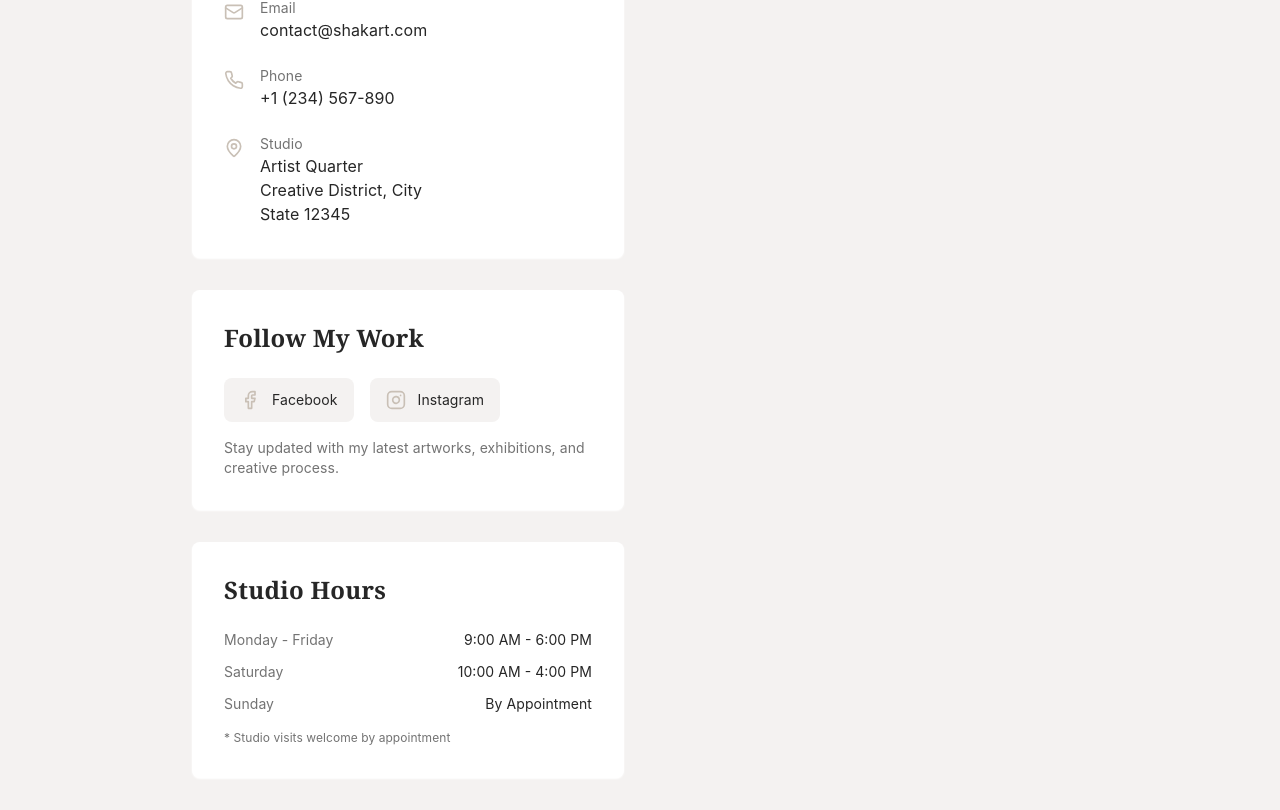
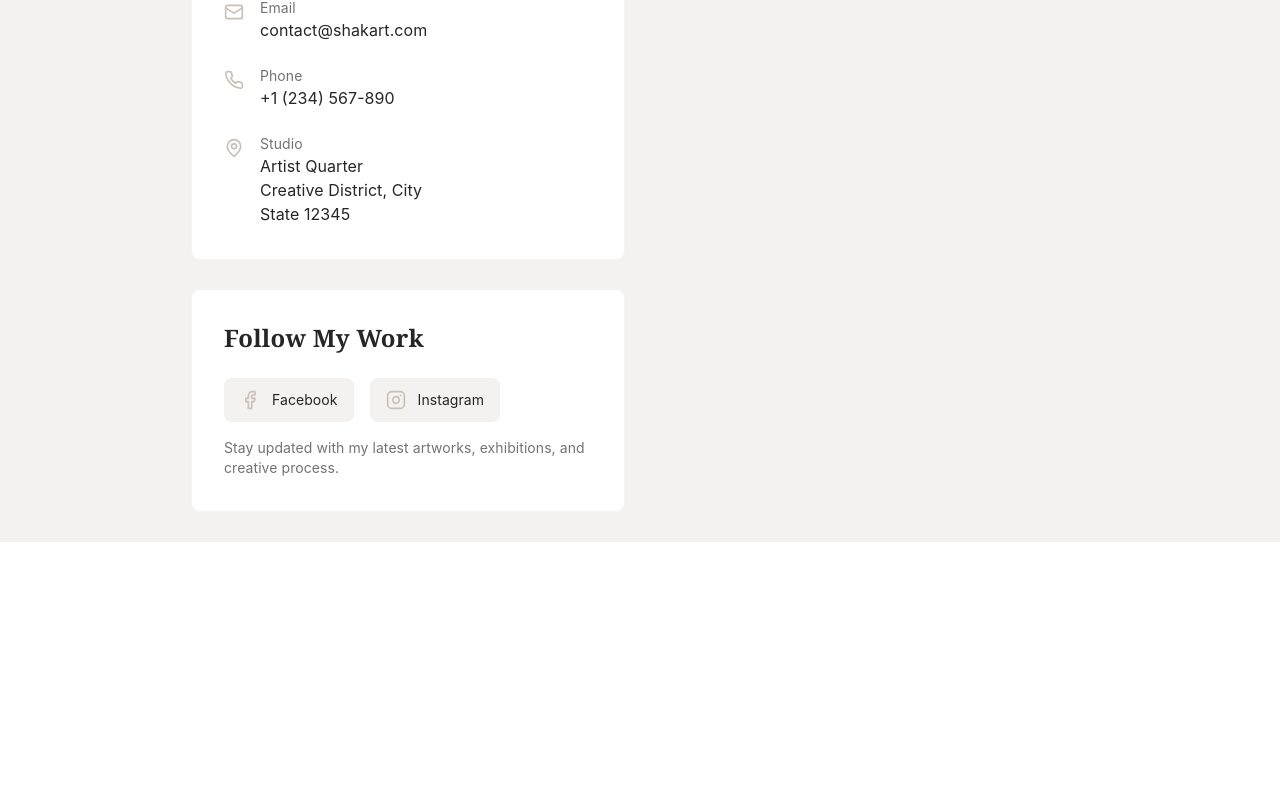
Before and after one commit to matevosyan-davit/shakart-canvas-admin, a React (Vite) app: page /contact in a window 1280 px wide. Shown: the part 562-1372 px from the top of the page. After the commit the page ends 1104 px from the top, so only its background shows below. Built offline with nearby package versions, Linux system fonts and the light colour scheme.

Commit message:
Remove studio hours

```diff
--- a/src/pages/Contact.tsx
+++ b/src/pages/Contact.tsx
@@ -99,29 +99,6 @@ const Contact = () => {
                 </p>
               </Card>
 
-              {/* Studio Hours */}
-              <Card className="p-8 bg-card shadow-card border-0">
-                <h2 className="font-display text-2xl font-semibold text-primary mb-6">Studio Hours</h2>
-
-                <div className="space-y-3">
-                  <div className="flex justify-between">
-                    <span className="font-body text-sm text-muted-foreground">Monday - Friday</span>
-                    <span className="font-body text-sm text-foreground">9:00 AM - 6:00 PM</span>
-                  </div>
-                  <div className="flex justify-between">
-                    <span className="font-body text-sm text-muted-foreground">Saturday</span>
-                    <span className="font-body text-sm text-foreground">10:00 AM - 4:00 PM</span>
-                  </div>
-                  <div className="flex justify-between">
-                    <span className="font-body text-sm text-muted-foreground">Sunday</span>
-                    <span className="font-body text-sm text-foreground">By Appointment</span>
-                  </div>
-                </div>
-
-                <p className="font-body text-xs text-muted-foreground mt-4">
-                  * Studio visits welcome by appointment
-                </p>
-              </Card>
             </div>
           </div>
         </div>
```
